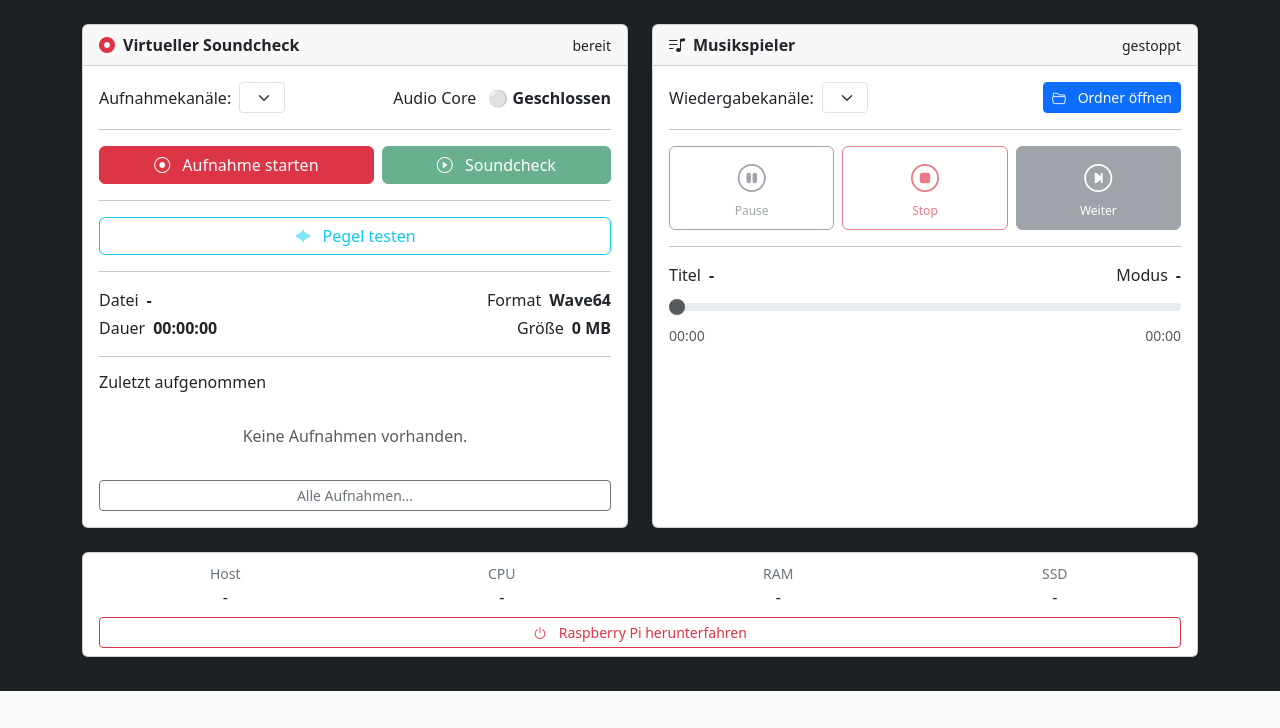
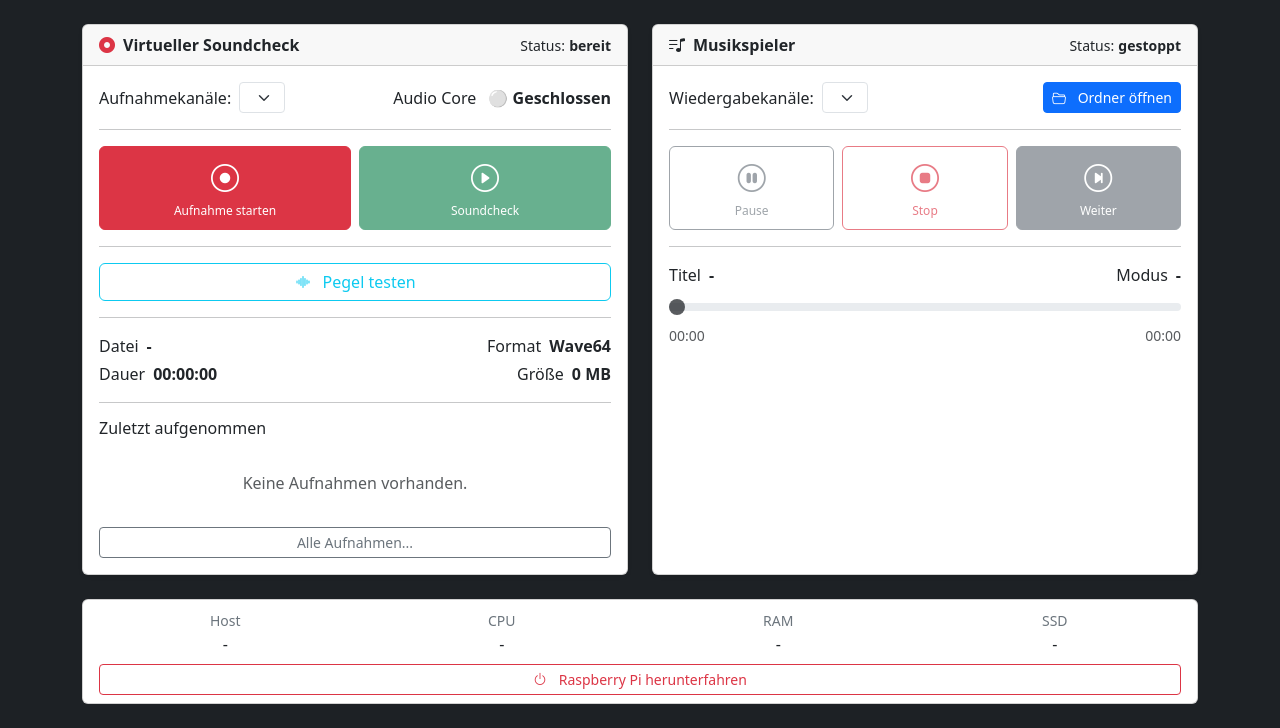
Before and after one commit to chrisse1/XRack, a Python web app: template web/templates/index.html in a window 1280 px wide. Shown: the part 109-837 px from the top of the page. Before the commit the page ends 800 px from the top, so only its background shows below. Run offline with Jinja, Linux system fonts and the light colour scheme; the template is opened without the code that fills it, so the values that code supplies are empty.

Commit message:
Webdesign: Recorder-Buttons im Player-Stil, "Status:"-Label, sauberer Zeilenumbruch im Kartenkopf
- "Aufnahme starten"/stoppen und "Soundcheck" nutzen jetzt dieselbe
  Icon-oben-Beschriftung-unten-Optik (.player-transport-btn) wie die
  Player-Transportbuttons - groesser und einheitlicher zu bedienen.
- Kartenkoepfe von Recorder und Player zeigen jetzt "Status: <Wert>"
  statt nur des Werts, damit auf Anhieb klar ist, was gemeint ist.
- card-header in status_card.html bricht bei wenig Platz jetzt
  sauber in zwei Zeilen um (Titel oben, Status darunter) statt den
  Titeltext mitten im Wort umzubrechen.

Co-Authored-By: Claude Sonnet 5 <noreply@anthropic.com>
Claude-Session: https://claude.ai/code/session_01WRqSV9ZxYRobLAoriR1wdk

```diff
--- a/web/static/js/xrack.js
+++ b/web/static/js/xrack.js
@@ -101,11 +101,11 @@ function updateRecorderToggleButton(data) {
     if (!button) return;
 
     if (data.recording) {
-        button.innerHTML = `<i class="bi bi-stop-circle me-2"></i>Aufnahme stoppen`;
+        button.innerHTML = `<i class="bi bi-stop-circle fs-3"></i><small>Aufnahme stoppen</small>`;
         button.classList.remove("btn-danger");
         button.classList.add("btn-secondary");
     } else {
-        button.innerHTML = `<i class="bi bi-record-circle me-2"></i>Aufnahme starten`;
+        button.innerHTML = `<i class="bi bi-record-circle fs-3"></i><small>Aufnahme starten</small>`;
         button.classList.remove("btn-secondary");
         button.classList.add("btn-danger");
     }
@@ -341,12 +341,12 @@ function updateSoundcheckButton(data) {
     if (!button) return;
 
     if (data.playback_active) {
-        button.innerHTML = `<i class="bi bi-stop-circle me-2"></i>Stop`;
+        button.innerHTML = `<i class="bi bi-stop-circle fs-3"></i><small>Stop</small>`;
         button.classList.remove("btn-success");
         button.classList.add("btn-warning");
         button.disabled = false;
     } else {
-        button.innerHTML = `<i class="bi bi-play-circle me-2"></i>Soundcheck`;
+        button.innerHTML = `<i class="bi bi-play-circle fs-3"></i><small>Soundcheck</small>`;
         button.classList.remove("btn-warning");
         button.classList.add("btn-success");
         button.disabled = !selectedRecording || data.recording || data.music_playing;
--- a/web/templates/components/status_card.html
+++ b/web/templates/components/status_card.html
@@ -1,9 +1,9 @@
 <div class="card shadow-sm h-100">
 
-    <div class="card-header fw-semibold d-flex justify-content-between align-items-center gap-2">
-        <div>{{ title }}</div>
+    <div class="card-header fw-semibold d-flex flex-wrap justify-content-between align-items-center gap-2">
+        <div class="text-nowrap">{{ title }}</div>
         {% if header_right is defined %}
-        <div>{{ header_right | safe }}</div>
+        <div class="text-nowrap">{{ header_right | safe }}</div>
         {% endif %}
     </div>
 
--- a/web/templates/index.html
+++ b/web/templates/index.html
@@ -17,7 +17,8 @@
             {% endset %}
 
             {% set header_right %}
-            <strong id="recorder-status" class="fw-normal small">bereit</strong>
+            <span class="fw-normal small">Status:</span>
+            <strong id="recorder-status" class="small">bereit</strong>
             {% endset %}
 
             {% set body %}
@@ -47,24 +48,24 @@
 
             <hr>
 
-            <div class="d-flex flex-column flex-sm-row gap-2">
+            <div class="d-flex justify-content-around gap-2">
               <button
                   id="btn-recorder-toggle"
-                  class="btn btn-danger flex-fill"
+                  class="btn btn-danger player-transport-btn"
                   onclick="toggleRecording()"
               >
-                  <i class="bi bi-record-circle me-2"></i>
-                  Aufnahme starten
+                  <i class="bi bi-record-circle fs-3"></i>
+                  <small>Aufnahme starten</small>
               </button>
 
               <button
                   id="btn-recorder-play"
-                  class="btn btn-success flex-fill"
+                  class="btn btn-success player-transport-btn"
                   onclick="toggleSoundcheck()"
                   disabled
               >
-                  <i class="bi bi-play-circle me-2"></i>
-                  Soundcheck
+                  <i class="bi bi-play-circle fs-3"></i>
+                  <small>Soundcheck</small>
               </button>
             </div>
 
@@ -147,7 +148,8 @@
             {% endset %}
 
             {% set header_right %}
-            <strong id="player-status" class="fw-normal small">gestoppt</strong>
+            <span class="fw-normal small">Status:</span>
+            <strong id="player-status" class="small">gestoppt</strong>
             {% endset %}
 
             {% set body %}
```
